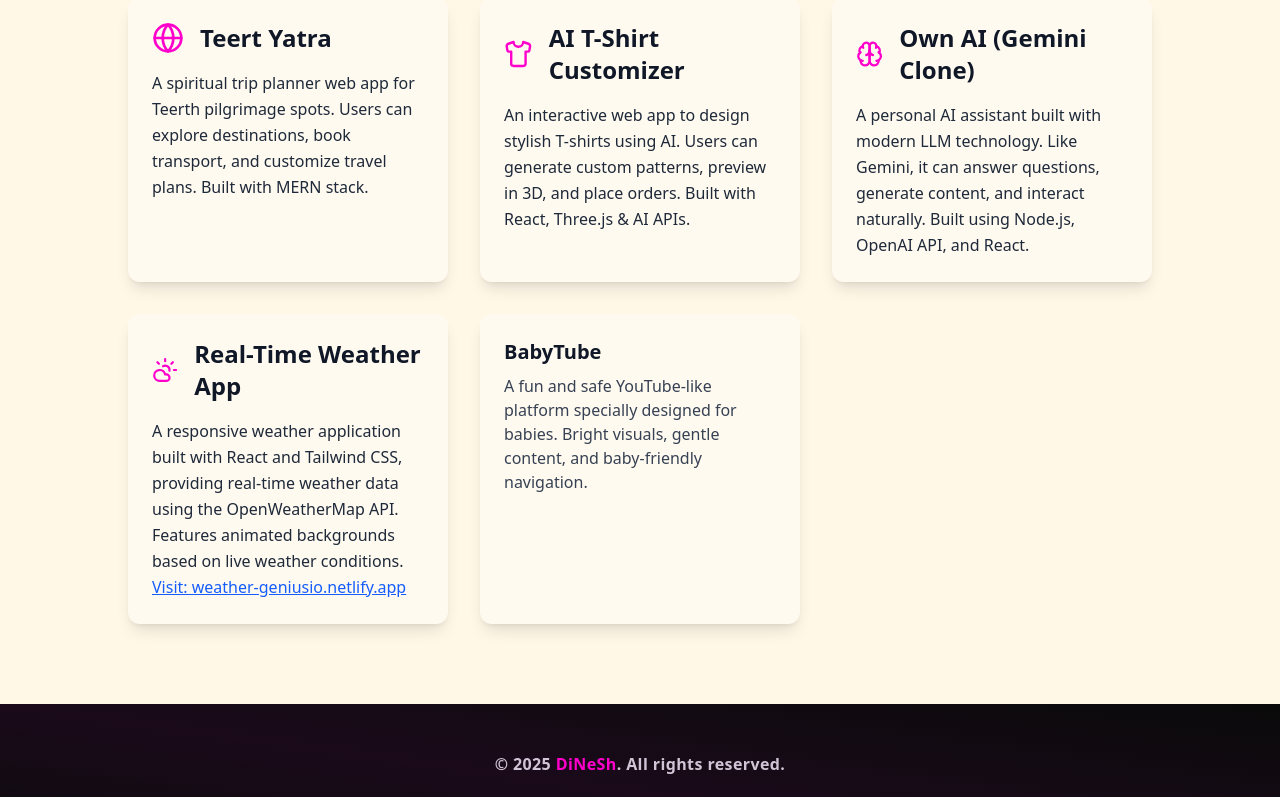
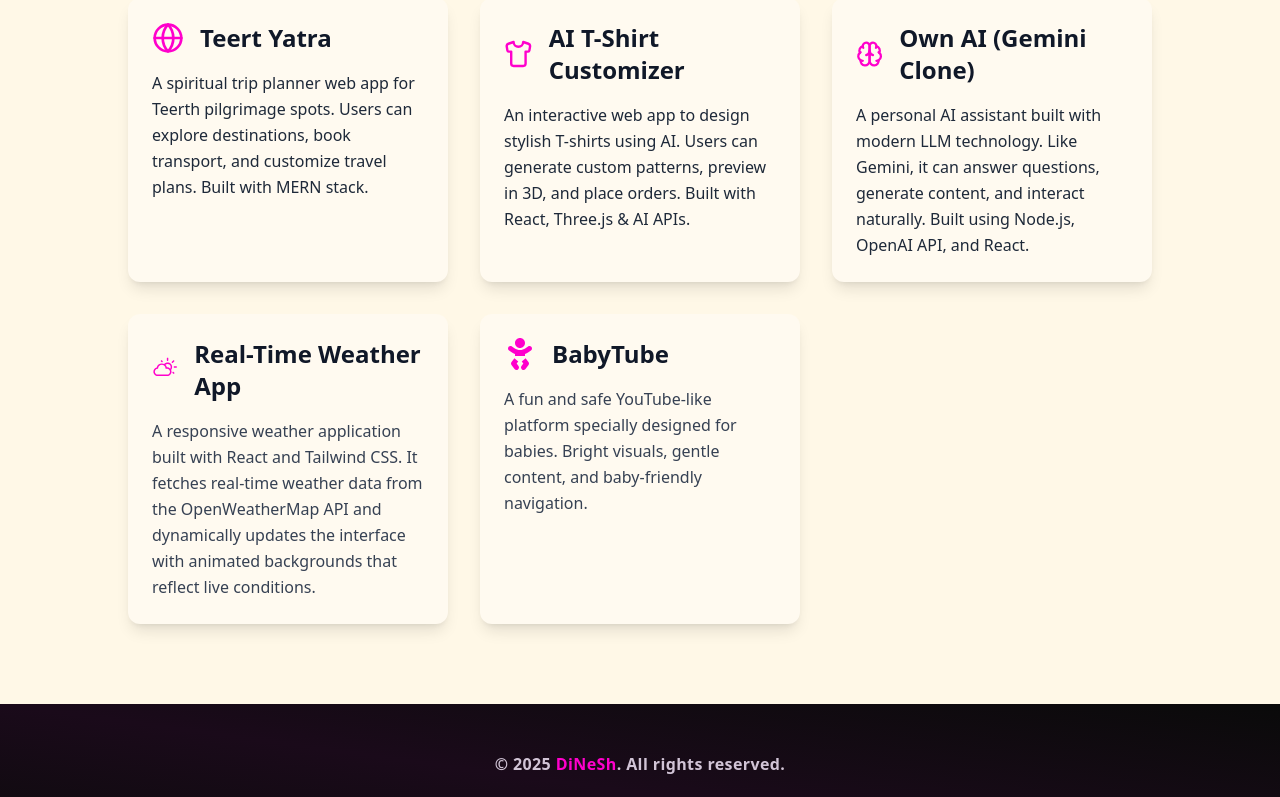
Before and after one commit to Dino7354/Portfolio, a React (Vite) app: page / in a window 1280 px wide. Shown: the part 2060-2857 px from the top of the page. Built offline with nearby package versions, Linux system fonts and the light colour scheme.

Commit message:
Refactor Project and Skills components: update icons and improve project descriptions

```diff
--- a/src/components/pages/Project.jsx
+++ b/src/components/pages/Project.jsx
@@ -1,6 +1,8 @@
 import React from "react";
 import { motion } from "framer-motion";
-import { Globe, Shirt, Brain, CloudSun } from "lucide-react";
+import { Globe, Shirt, Brain } from "lucide-react";
+import { FaBaby } from "react-icons/fa";
+import { WiDayCloudy } from "react-icons/wi";
 
 const cardVariants = {
   initial: { opacity: 0, scale: 0.8 },
@@ -95,7 +97,7 @@ const Projects = () => (
         </p>
       </motion.div>
 
-      {/* Real-Time Weather Website Project */}
+      {/* Real-Time Weather App */}
       <motion.div
         className="bg-[#fffaf0] dark:bg-[#1a1a1a] p-6 rounded-xl shadow-lg flex flex-col cursor-pointer"
         initial="initial"
@@ -108,21 +110,19 @@ const Projects = () => (
         }
       >
         <div className="flex items-center space-x-4 mb-4">
-          <CloudSun className="text-[#ff00cc]" size={32} />
-          <h3 className="text-2xl font-semibold text-gray-900 dark:text-gray-100">
+          <WiDayCloudy className="text-[#ff00cc]" size={32} />
+          <h3 className="text-2xl font-semibold text-gray-900 dark:text-white">
             Real-Time Weather App
           </h3>
         </div>
-        <p className="text-gray-800 dark:text-gray-300 leading-relaxed text-sm md:text-base">
-          A responsive weather application built with React and Tailwind CSS,
-          providing real-time weather data using the OpenWeatherMap API.
-          Features animated backgrounds based on live weather conditions.
-          <br />
-          <span className="text-blue-600 dark:text-blue-400 underline">
-            Visit: weather-geniusio.netlify.app
-          </span>
+        <p className="text-gray-700 dark:text-gray-300 leading-relaxed text-sm md:text-base">
+          A responsive weather application built with React and Tailwind CSS. It
+          fetches real-time weather data from the OpenWeatherMap API and
+          dynamically updates the interface with animated backgrounds that
+          reflect live conditions.
         </p>
       </motion.div>
+
       {/* BabyTube - YouTube for Babies */}
       <motion.div
         className="bg-[#fffaf0] dark:bg-[#1a1a1a] p-6 rounded-xl shadow-lg flex flex-col cursor-pointer"
@@ -133,10 +133,13 @@ const Projects = () => (
         variants={cardVariants}
         onClick={() => window.open("https://babytub.netlify.app/", "_blank")}
       >
-        <h3 className="text-xl font-bold text-gray-900 dark:text-white mb-2">
-          BabyTube
-        </h3>
-        <p className="text-gray-700 dark:text-gray-300">
+        <div className="flex items-center space-x-4 mb-4">
+          <FaBaby className="text-[#ff00cc]" size={32} />
+          <h3 className="text-2xl font-semibold text-gray-900 dark:text-white">
+            BabyTube
+          </h3>
+        </div>
+        <p className="text-gray-700 dark:text-gray-300 leading-relaxed text-sm md:text-base">
           A fun and safe YouTube-like platform specially designed for babies.
           Bright visuals, gentle content, and baby-friendly navigation.
         </p>
--- a/src/components/pages/skills.jsx
+++ b/src/components/pages/skills.jsx
@@ -1,11 +1,21 @@
 import React from 'react';
 import {
-  FaReact, FaNodeJs, FaHtml5, FaCss3Alt, FaGithub, FaPython
+  FaReact,
+  FaNodeJs,
+  FaHtml5,
+  FaCss3Alt,
+  FaGithub,
+  FaPython,
+  FaTerminal,
 } from 'react-icons/fa';
 import {
-  SiMongodb, SiTailwindcss, SiJavascript
+  SiMongodb,
+  SiTailwindcss,
+  SiJavascript,
+  SiCplusplus,
 } from 'react-icons/si';
 import { motion } from 'framer-motion';
+
 
 const skillsData = [
   { name: 'HTML5', icon: <FaHtml5 className="text-[#ff5733]" /> },
@@ -17,7 +27,11 @@ const skillsData = [
   { name: 'Tailwind CSS', icon: <SiTailwindcss className="text-[#38bdf8]" /> },
   { name: 'GitHub', icon: <FaGithub className="text-[#ffffffcc]" /> },
   { name: 'Python', icon: <FaPython className="text-[#ffde57]" /> },
+  { name: 'C', icon: <FaTerminal className="text-blue-600" /> },
+  { name: 'C++', icon: <SiCplusplus className="text-blue-500" /> },
+  { name: 'Termux', icon: <FaTerminal className="text-green-400" /> },
 ];
+
 
 const Skills = () => (
   <section id="skills" className="py-20 px-6 bg-[#fff8e7] dark:bg-[#0a0a0a]">
```
